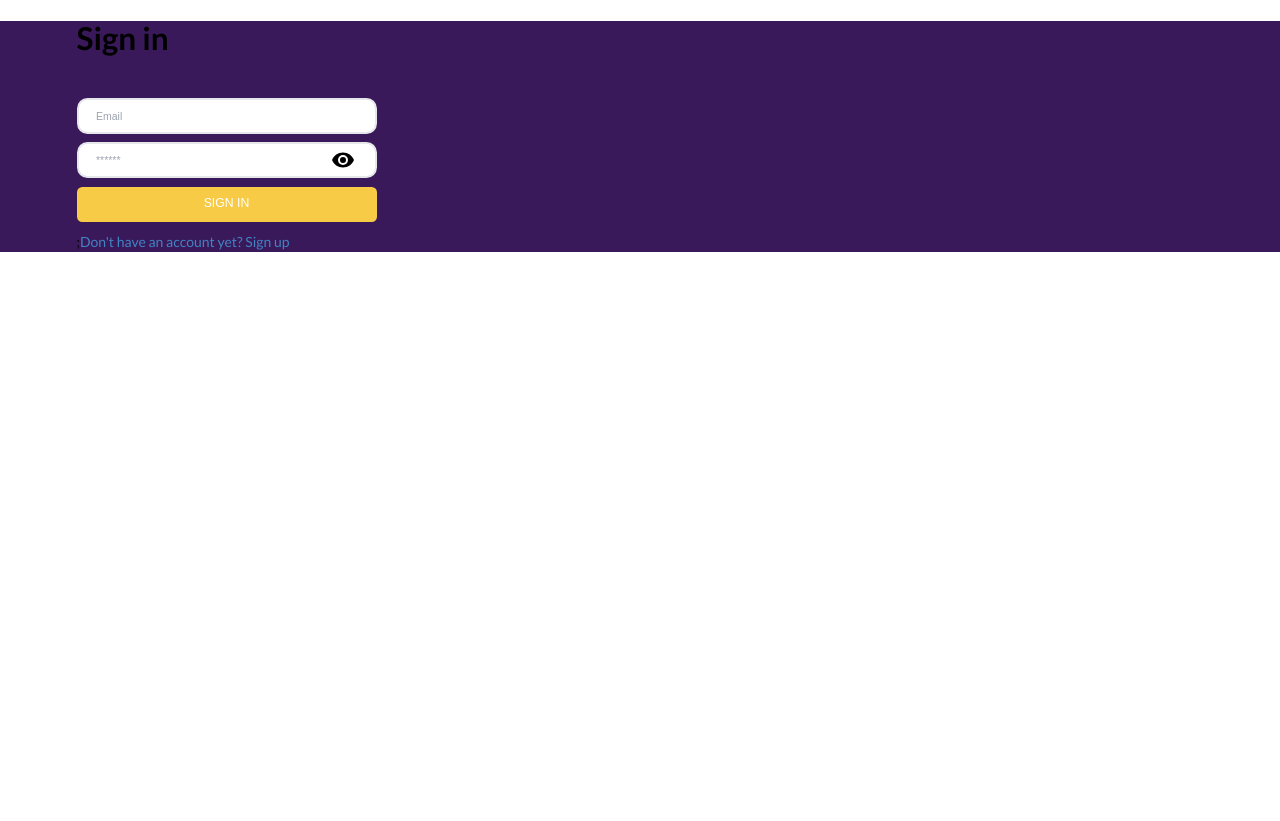
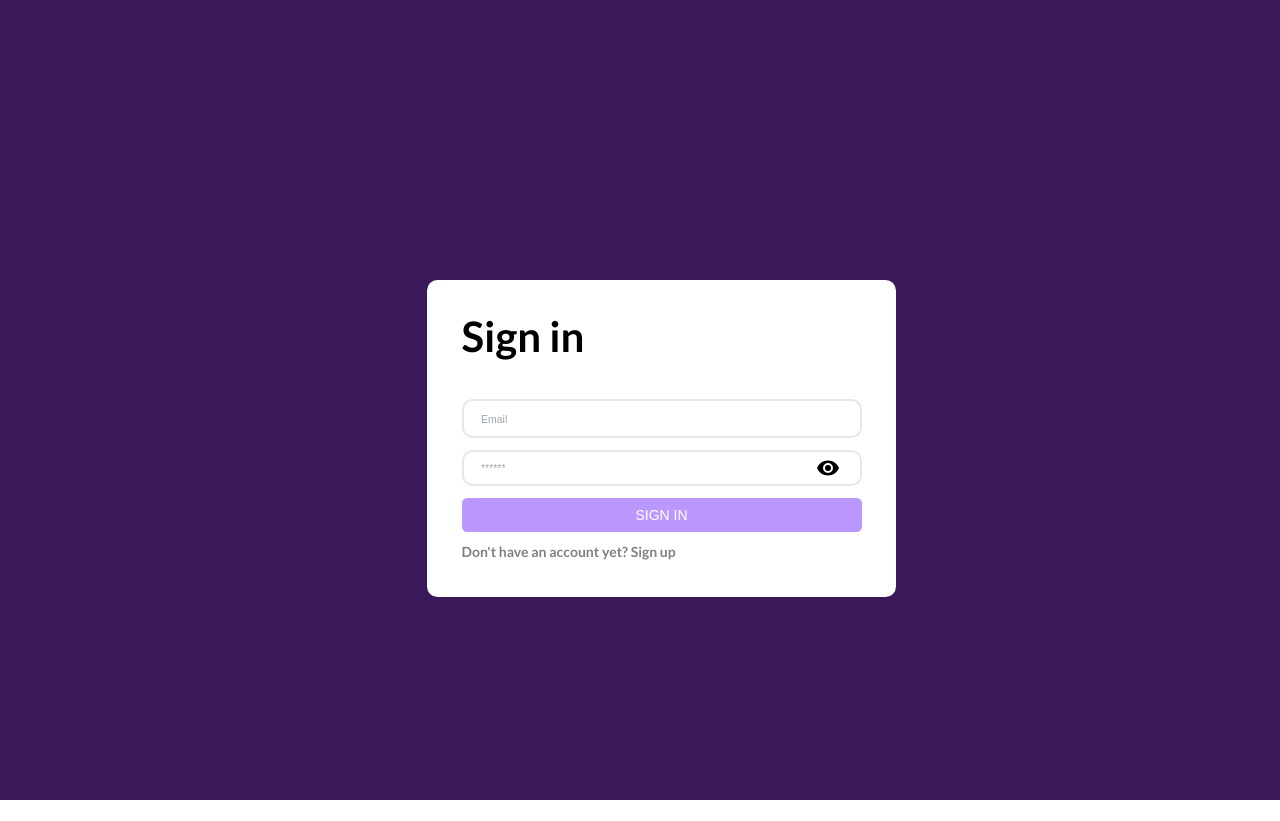
Before and after one commit to ErezaLoshi/games_project, a React (Vite) app: page /login in a window 1280 px wide. After the commit the page ends 800 px from the top, so only its background shows below. Built offline with nearby package versions, Linux system fonts and the light colour scheme.

Commit message:
fixed login/register UI

```diff
--- a/src/components/Banner/Banner.tsx
+++ b/src/components/Banner/Banner.tsx
@@ -11,11 +11,12 @@ const desc=reactDescriptions[getRandomInt(1)];
 
 const Banner = ()=>{
 
+
   return(
     <div className='banner'>
       <div className='banner-info'>
         <h1>Get {desc} about the games you like</h1>
-        <a href="#services">Explore</a>
+        <a href="#">Explore</a>
 
       </div>
     </div>
--- a/src/components/Games/Featured.tsx
+++ b/src/components/Games/Featured.tsx
@@ -33,7 +33,7 @@ const handleFeatured=()=>{
 
   return (
     <span onClick={handleFeatured} className="ui right corner label">
-      <i className={`star icon ${featured ? 'yellow' : 'empty'}`} />
+      <i className={`heart icon ${featured ? 'red' : 'empty'}`} />
     </span>
   )
 }
--- a/src/components/Games/GameCard.tsx
+++ b/src/components/Games/GameCard.tsx
@@ -3,9 +3,10 @@ import Featured from "./Featured";
 import ReactImageFallback from "react-image-fallback";
 import { AddGameRequest, GameRespnseType } from "../../api/Games/games.types";
 import { deleteGameApi } from "../../api/Games/games.client";
-import { useState } from "react";
+import { useRef, useState } from "react";
 import Modal from "./../shared/Modal/Modal";
 import { useNavigate } from "react-router-dom";
+
 
 interface Props{
     game: GameRespnseType,
@@ -27,6 +28,7 @@ export interface GameInterface{
 }
 
 const GameCard = ({game}: Props) => {
+
     const {selectGame, deleteGame} = useGamesContext()
 
     const navigate= useNavigate()
@@ -55,7 +57,7 @@ const GameCard = ({game}: Props) => {
     return(
     <div style={{paddingLeft: "3.0rem"}}>
       <div className="ui card" style={{ width: "90%" }}>
-      <div className="content " >
+      <div  className="content " >
         <div className="ui items ">
             <div className="item">
                 <Featured id={game._id} featured={game.featured}/>
--- a/src/components/LoginForm/LoginForm.tsx
+++ b/src/components/LoginForm/LoginForm.tsx
@@ -35,12 +35,13 @@ export const LoginForm = () => {
   };
 
   return (
-    <div className="LoginForm">
-      <form className="mb-3  w-[300px]" onSubmit={formik.handleSubmit}>
-        <h2 className="mt-8 mb-12 text-4xl font-bold text-left text-black md:mt-0">Sign in</h2>
+
+    <div className="LoginForm" >
+      <form className="mb-3  w-[400px]" onSubmit={formik.handleSubmit}>
+        <h2 className="mt-8 mb-12 text-5xl font-bold text-left text-black md:mt-0">Sign in</h2>
 
         <Input
-          className="mb-2.5"
+          className="mb-3.5"
           id="email"
           name="email"
           placeholder="Email"
@@ -52,7 +53,7 @@ export const LoginForm = () => {
         />
 
         <PasswordField
-          className="mb-2.5"
+          className="mb-3.5"
           id="password"
           name="password"
           placeholder="******"
--- a/src/components/RegisterForm/RegisterForm.tsx
+++ b/src/components/RegisterForm/RegisterForm.tsx
@@ -27,7 +27,7 @@ export const RegisterForm = () => {
   return (
     <div className="LoginForm">
       <form className="mb-3" onSubmit={formik.handleSubmit}>
-        <h2 className="mt-8 mb-12 text-4xl font-bold text-left text-black md:mt-0">Sign up</h2>
+        <h2 className="mt-8 mb-12 text-5xl font-bold text-left text-black md:mt-0">Sign up</h2>
         {/* <Input
           className="mb-2.5"
           id="firstName"
@@ -91,9 +91,9 @@ export const RegisterForm = () => {
         <Button className="min-w-full uppercase rounded-md" type="submit" loading={formik.isSubmitting}>
           Sign in
         </Button>
-        <span className="text-blue underline mb-[28px] block">
+        {/* <span className="text-grey underline mb-[28px] block">
           <NavLink to={"/login"}>Already have an account?</NavLink>
-        </span>
+        </span> */}
       </form>
     </div>
   );
--- a/src/components/shared/Button/Button.tsx
+++ b/src/components/shared/Button/Button.tsx
@@ -11,7 +11,7 @@ const Button = (props: ButtonProps) => {
   return (
     <button
       className={cs(
-        "w-max text-sm w-a flex items-center justify-center py-2.5 px-4 font-medium rounded-med text-white bg-primary hover:bg-darkPrimary  focus:outline-none focus:ring-2 focus:ring-offset-2 focus:ring-primary disabled:bg-gray-300 disabled:cursor-not-allowed",
+        "w-max text-md w-a flex items-center justify-center py-2.5 px-4 font-medium rounded-med text-white bg-butoni hover:bg-darkPrimary  focus:outline-none focus:ring-2 focus:ring-offset-2 focus:ring-butoni disabled:bg-gray-300 disabled:cursor-not-allowed",
         className,
       )}
       {...rest}
--- a/src/components/shared/Input/Input.tsx
+++ b/src/components/shared/Input/Input.tsx
@@ -29,8 +29,8 @@ const Input = (props: InputProps) => {
 
   return (
     <div className={cs("relative w-full", className)}>
-      <div className="relative flex">
-        <label htmlFor={id} className={hiddenLabel ? "sr-only" : `text-sm font-medium ${labelClassName}`}>
+      <div className="relative flex ">
+        <label htmlFor={id} className={hiddenLabel ? "sr-only" : `text-sm  font-medium ${labelClassName}`}>
           {label}
         </label>
         {/* {icon && (
@@ -40,9 +40,10 @@ const Input = (props: InputProps) => {
           />
         )} */}
         <input
+
           id={id}
           className={cs(
-            "bg-white leading-4  w-full  px-5 py-2.5 border-lightGray border-2 placeholder-gray text-xs  text-black rounded-xl focus:outline-none focus:z-10 ",
+            "bg-white leading-4  w-full  px-5 py-3 border-lightGray border-2 placeholder-gray text-xs  text-black rounded-xl focus:outline-none focus:z-10 ",
             inputClassName,
             { "border-red-400": !!error },
           )}
--- a/src/pages/Home/Home.tsx
+++ b/src/pages/Home/Home.tsx
@@ -13,8 +13,8 @@ export const Home = () => {
   return (
     <GamesContextProvider>
       <>
-        {/* <Banner/> */}
-        <div className="ui container mt-6 ">
+        <Banner/>
+        <div className="ui container ">
 
           <Button>
         <Link to="/add-game">
--- a/src/pages/Login/Login.tsx
+++ b/src/pages/Login/Login.tsx
@@ -5,13 +5,15 @@ import { Link } from "react-router-dom";
 
 export const Login = () => {
   return(
-  <div className="ui container mt-6 ">
-    <LoginForm />;
+  <div className="ui container" style={{paddingLeft:"25rem", height:"100vh", paddingTop:"20rem", paddingRight:"22rem "}}>
+   <div className="p-10 bg-white rounded-xl ">
+    <LoginForm />
 
-    <Link to="/register">
-     Don't have an account yet? Sign up
+    <Link to="/register" style={{color:"grey"}}>
+      <b> Don't have an account yet? Sign up </b>
+    </Link>
 
-    </Link>
+   </div>
 
   </div>
   )
--- a/src/pages/Register/Register.tsx
+++ b/src/pages/Register/Register.tsx
@@ -1,10 +1,16 @@
 import { RegisterForm } from "../../components/RegisterForm/RegisterForm";
-
+import { Link } from "react-router-dom";
 export const Register = () => {
   return(
-    <div className="ui container mt-6 ">
-      <RegisterForm />;
+    <div className="ui container" style={{paddingLeft:"25rem", height:"100vh", paddingTop:"20rem", paddingRight:"22rem "}}>
+    <div className="p-10 bg-white rounded-xl ">
+      <RegisterForm />
 
+      <Link to="/login" style={{color:"grey"}}>
+      <b> Don't have an account yet? Sign up </b>
+    </Link>
+
+    </div>
     </div>
   )
 };
--- a/tailwind.config.js
+++ b/tailwind.config.js
@@ -16,6 +16,7 @@ module.exports = {
         transparent: "transparent",
         purplebg: '#391959',
         purple2: '#3C0673',
+        butoni:'#BB98FF',
       },
       screens: {
         sm: { max: "767px" },
```
